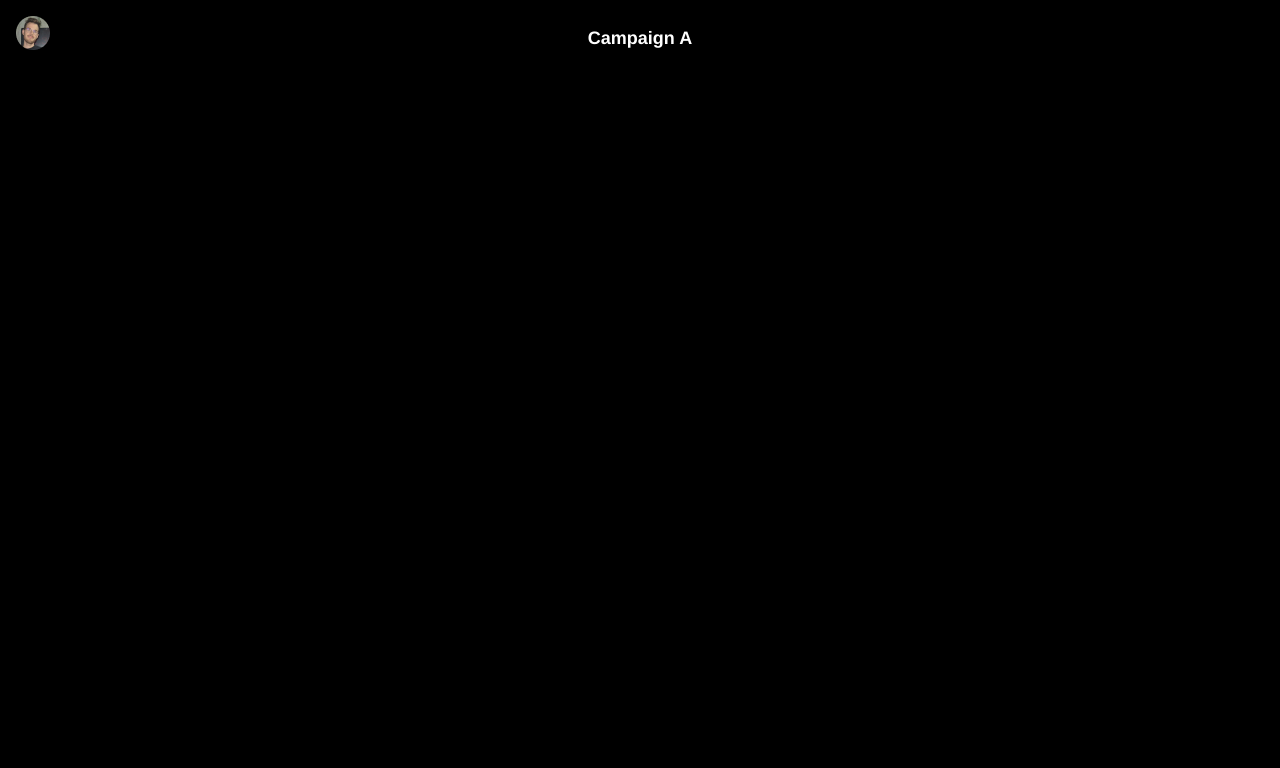
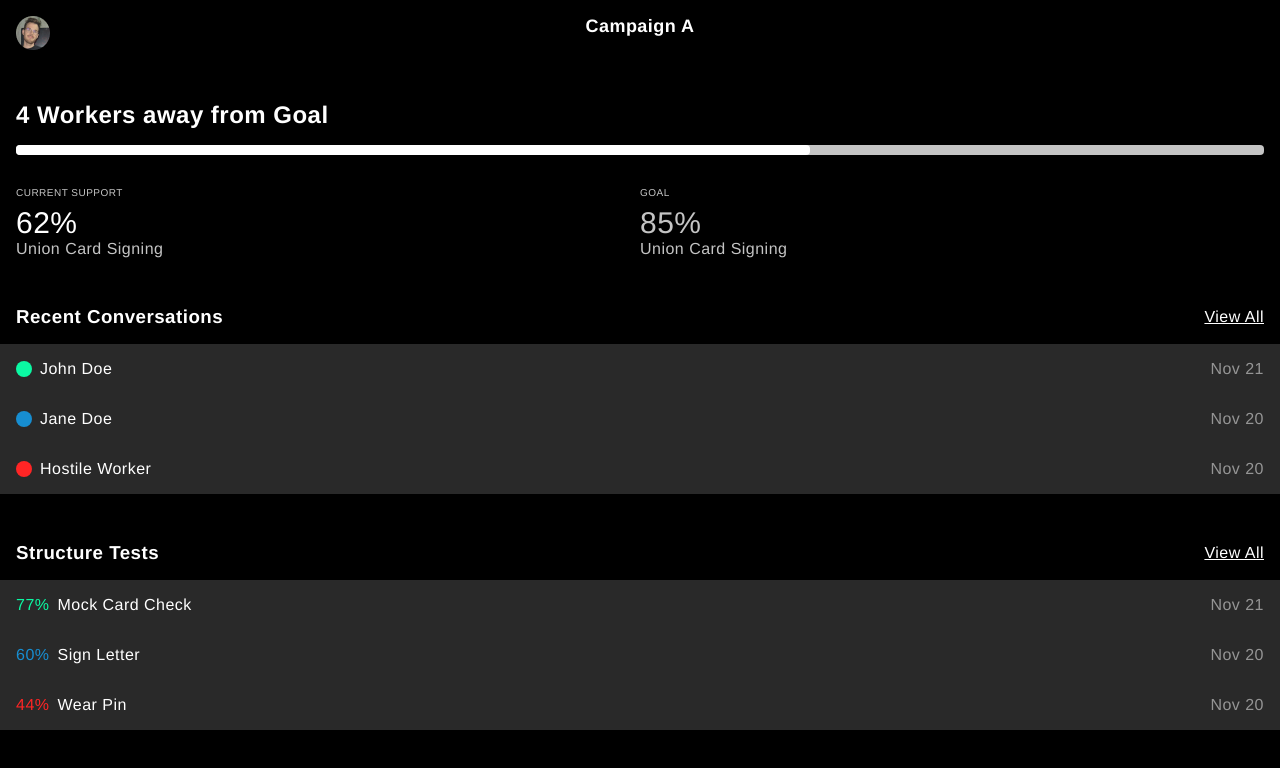
Before and after one commit to techworkersco/nyc_unionhack, a React (Create React App) app in the folder unionhack-app/: page / in a window 1280 px wide. Shown: the top 768 px of the page. Built offline with nearby package versions, Linux system fonts and the light colour scheme; the HTML template or start-up script is replaced by a standard one.

Commit message:
really basic overview page kinda mocked up

```diff
--- /dev/null
+++ b/unionhack-app/src/Components/ProgressBar.tsx
@@ -0,0 +1,10 @@
+import React from 'react';
+
+export const ProgressBar = (props: {className: string, percentage: number}) => (
+  <div className={`progress bg-grey br-4 ${props.className}`}>
+    <span
+      className='progress bg-white absolute br-4'
+      style={{width: `${props.percentage}%`}}
+    />
+  </div>
+);
--- a/unionhack-app/src/Nav.tsx
+++ b/unionhack-app/src/Nav.tsx
@@ -34,12 +34,12 @@ export const Nav = ({title}: {title: string}) => {
           "active": showNav,
         })}>
         <nav>
-          <Link className="p-3" to="">
+          <Link className="block p-3" to="">
             Your Account Profile
           </Link>
           <ul className="p-3">
             <li>
-              <h3>Logged In Campaigns</h3>
+              <h3 className="mb-3">Logged In Campaigns</h3>
             </li>
             <li className='mb-2 flex items-center'>
               <span className="bg-white p-3 br-4 mr-2" />
--- a/unionhack-app/src/Pages/Dashboard/Dashboard.tsx
+++ b/unionhack-app/src/Pages/Dashboard/Dashboard.tsx
@@ -3,19 +3,32 @@ import {
   Link
 } from 'react-router-dom';
 import {Nav} from '../../Nav';
-import dashboard from '../../assets/dashboard.png'
+import {ProgressBar} from '../../Components/ProgressBar'
 // import './App.css';
 
-type Campaign = {
+type StatusUnion = 'green' | 'blue' | 'purple' | 'yellow' | 'red' | 'grey'
+
+type Conversation = {
   id: number,
   name: string,
+  lastContact: string,
+  status: StatusUnion,
+}
+
+type StructureTest = {
+  id: number,
+  title: string,
+  date: string,
+  adherenceRate: number,
+  status: StatusUnion,
 }
 
 interface DashboardProps {
 }
 
 interface DashboardState {
-  campaigns: Campaign[]
+  conversations: Conversation[],
+  structureTests: StructureTest[]
 }
 
 class Dashboard extends React.Component<DashboardProps, DashboardState> {
@@ -23,18 +36,47 @@ class Dashboard extends React.Component<DashboardProps, DashboardState> {
     super(props);
 
     this.state = {
-      campaigns: [
+      conversations: [
         {
           id: 1,
-          name: 'Campaign A',
+          name: 'John Doe',
+          lastContact: 'Nov 21',
+          status: 'green',
         },
         {
           id: 2,
-          name: 'Campaign B',
+          name: 'Jane Doe',
+          lastContact: 'Nov 20',
+          status: 'blue',
         },
         {
           id: 3,
-          name: 'Campaign C',
+          name: 'Hostile Worker',
+          lastContact: 'Nov 20',
+          status: 'red',
+        }
+      ],
+      structureTests: [
+        {
+          id: 1,
+          title: 'Mock Card Check',
+          date: 'Nov 21',
+          adherenceRate: 77,
+          status: 'green',
+        },
+        {
+          id: 2,
+          title: 'Sign Letter',
+          date: 'Nov 20',
+          adherenceRate: 60,
+          status: 'blue',
+        },
+        {
+          id: 3,
+          title: 'Wear Pin',
+          date: 'Nov 20',
+          adherenceRate: 44,
+          status: 'red',
         }
       ]
     }
@@ -44,6 +86,74 @@ class Dashboard extends React.Component<DashboardProps, DashboardState> {
     return (
       <>
         <Nav title="Campaign A" />
+        <div className='pb-3 pt-4'>
+          <div className="p-3 mb-3">
+            <h2 className='mb-3'>4 Workers away from Goal</h2>
+            <ProgressBar className='mb-4' percentage={62} />
+
+            <div className="flex mt-3">
+              <div className="col">
+                <div className="grey fsSmall uppercase mb-2">Current Support</div>
+                <div className='fs1'>62%</div>
+                <div className="grey">Union Card Signing</div>
+              </div>
+              <div className="col">
+                <div className="grey fsSmall uppercase mb-2">Goal</div>
+                <div className='grey fs1'>85%</div>
+                <div className="grey">Union Card Signing</div>
+              </div>
+            </div>
+          </div>
+
+          {/* @TODO pull conversations/structure tests list from API */}
+          <div className="mb-4">
+            <div className='p-3 flex items-center'>
+              <h3 className='col'>Recent Conversations</h3>
+              <Link to="">View All</Link>
+            </div>
+            <ul>
+              {this.state.conversations.map(conversation => (
+                <li
+                  className='bg-grey-2 p-3 flex'
+                  key={conversation.id}>
+                  <div className='col flex items-center'>
+                    <span
+                      className={`bg-${conversation.status} p-2 circle mr-2`}
+                    />
+                    {conversation.name}
+                  </div>
+                  <span className='o-5'>
+                    {conversation.lastContact}
+                  </span>
+                </li>
+              ))}
+            </ul>
+          </div>
+
+          <div className="pb-4 mb-4">
+            <div className='p-3 flex items-center'>
+              <h3 className='col'>Structure Tests</h3>
+              <Link to="">View All</Link>
+            </div>
+            <ul>
+              {this.state.structureTests.map(test => (
+                <li
+                  className='bg-grey-2 p-3 flex'
+                  key={test.id}>
+                  <div className='col flex items-center'>
+                    <span className={`${test.status} mr-2`}>
+                      {test.adherenceRate}%
+                    </span>
+                    {test.title}
+                  </div>
+                  <span className='o-5'>
+                    {test.date}
+                  </span>
+                </li>
+              ))}
+            </ul>
+          </div>
+        </div>
       </>
     );
   }
--- a/unionhack-app/src/index.css
+++ b/unionhack-app/src/index.css
@@ -10,6 +10,7 @@ html {
 body {
   background: #000;
   color: #fff;
+  letter-spacing: .03rem;
   margin: 0;
   font-family: Helvetica, -apple-system, BlinkMacSystemFont, sans-serif;
   -webkit-font-smoothing: antialiased;
@@ -26,6 +27,10 @@ h1 {
   width: 100%;
 }
 
+h1,h2,h3 {
+  margin: 0;
+}
+
 ul {
   list-style: none;
   margin: 0;
@@ -36,8 +41,16 @@ a {
   color: #fff;
 }
 
+.o-5 {
+  opacity: .5;
+}
+
 .o-9 {
   opacity: .9;
+}
+
+.progress {
+  height: 10px;
 }
 
 .bg-black {
@@ -56,6 +69,10 @@ a {
   background: #292929;
 }
 
+.bg-grey-3 {
+  background: #252525;
+}
+
 .absolute {
   position: absolute;
 }
@@ -69,11 +86,11 @@ a {
 }
 
 .brd-b-1 {
-  border-bottom: 1px solid #ccc;
+  border-bottom: 1px solid #777;
 }
 
 .brd-t-1 {
-  border-top: 1px solid #ccc;
+  border-top: 1px solid #777;
 }
 
 .items-center {
@@ -88,8 +105,16 @@ a {
   margin-bottom: 8px;
 }
 
-.mb-3{
+.mb-3 {
   margin-bottom: 16px;
+}
+
+.mt-3 {
+  margin-top: 16px;
+}
+
+.mb-4 {
+  margin-bottom: 32px;
 }
 
 .mr-2 {
@@ -100,12 +125,20 @@ a {
   margin-left: 16px;
 }
 
+.p-1 {
+  padding: 4px;
+}
+
 .p-2 {
   padding: 8px;
 }
 
 .p-3 {
   padding: 16px;
+}
+
+.pt-4 {
+  padding-top: 32px;
 }
 
 .pb-2 {
@@ -120,6 +153,10 @@ a {
   padding-bottom: 16px;
 }
 
+.pb-4 {
+  padding-bottom: 32px;
+}
+
 .pt-3 {
   padding-top: 16px;
 }
@@ -128,10 +165,39 @@ a {
   text-align: center;
 }
 
+.white {
+  color: #fff;
+}
+
+.circle {
+  border-radius: 50%;
+}
+
+.fs1 {
+  font-size: 30px;
+}
+
+.fsSmall {
+  font-size: 10px;
+}
+
+.uppercase {
+  text-transform: uppercase;
+}
+
+.grey {
+  color: #c4c4c4;
+}
+
+.block {
+  display: block;
+}
+
 .sidebar {
   transform: translate3d(-100%, 0, 0);
   transition: all .2s cubic-bezier(0.455, 0.03, 0.515, 0.955);
   width: 90%;
+  z-index: 99;
 }
 
 .sidebar.active {
@@ -153,3 +219,39 @@ a {
 .left {
   left: 0;
 }
+
+.col {
+  flex: 1;
+}
+
+.bg-green {
+  background: #0BF9A3;
+}
+.bg-blue {
+  background: #178ED1;
+}
+.bg-purple {
+  background: #3300FF;
+}
+.bg-yellow {
+  background: #FFA825;
+}
+.bg-red {
+  background: #FF2525;
+}
+
+.green {
+  color: #0BF9A3;
+}
+.blue {
+  color: #178ED1;
+}
+.purple {
+  color: #3300FF;
+}
+.yellow {
+  color: #FFA825;
+}
+.red {
+  color: #FF2525;
+}
```
